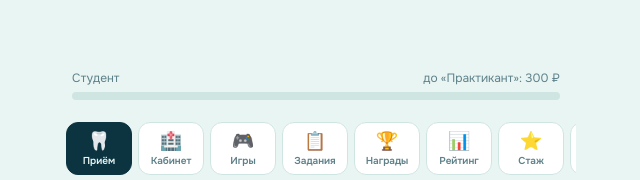
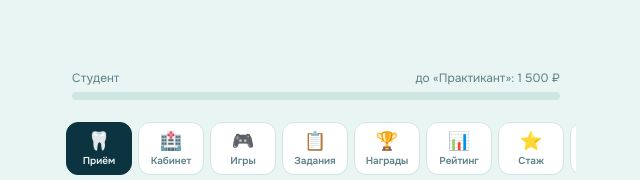
Before and after one commit to MurenoS1/Dentica, a plain HTML site: page index.html in a window 1280 px wide. Shown: the part 617-797 px from the top of the page, 324-964 px from the left. Drawn offline with Linux system fonts and the light colour scheme; a web font is replaced by a local one.

Commit message:
Add files via upload

```diff
--- a/index.html
+++ b/index.html
@@ -161,7 +161,7 @@ const UPS=[];
 TN.forEach((n,i)=>UPS.push({id:'t'+i,ic:TI[i],name:n,type:'tap',val:Math.round(Math.pow(2.3,i)),base:Math.round(40*Math.pow(3.1,i)),k:1.35}));
 AN.forEach((n,i)=>UPS.push({id:'a'+i,ic:AI[i],name:n,type:'auto',val:Math.round(5*Math.pow(2.5,i))/10,base:Math.round(120*Math.pow(3.2,i)),k:1.35}));
 const LN=['Студент','Практикант','Интерн','Ординатор','Ассистент врача','Терапевт','Хирург','Ортодонт','Пародонтолог','Эндодонтист','Имплантолог','Челюстно-лицевой хирург','Заведующий отделением','Главврач','Владелец кабинета','Владелец клиники','Директор сети','Эксперт-лектор','Профессор','Академик','Легенда стоматологии','Зубная фея'];
-const LEVELS=LN.map((n,i)=>({n,min:i?Math.round(300*Math.pow(2.2,i-1)):0}));
+const LEVELS=LN.map((n,i)=>({n,min:i?Math.round(1500*Math.pow(2.2,i-1)):0}));
 const TASKS=[
  {id:'taps',t:'Сделать 300 тапов',goal:300,pct:.06},{id:'buy',t:'Купить 3 улучшения',goal:3,pct:.08},
  {id:'cab',t:'Заглянуть в кабинет',goal:1,pct:.03},{id:'ev',t:'Решить игровую ситуацию',goal:1,pct:.10},
```
